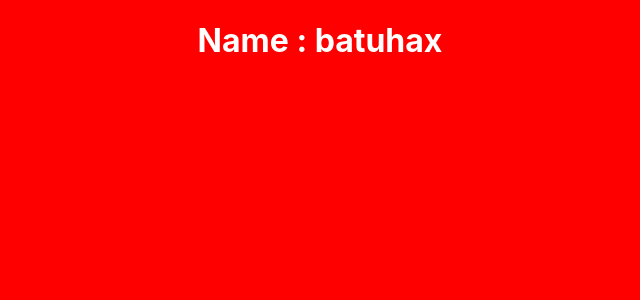
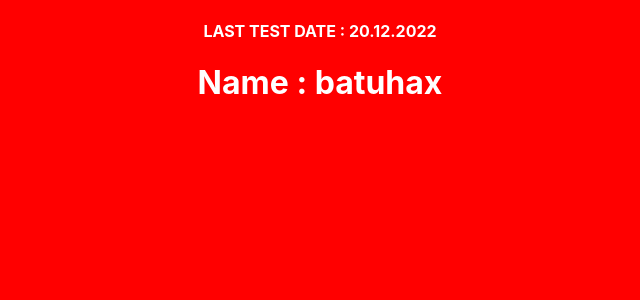
Before and after one commit to batuhansalkim/Im-working-on-react, a React (Create React App) app in the folder reactnew2/learnreact/: page / in a window 1280 px wide. Shown: the top 300 px of the page, without its empty margins (320-960 px from the left). Built offline with nearby package versions, Linux system fonts and the light colour scheme.

Commit message:
last test

```diff
--- a/reactnew2/learnreact/src/App.js
+++ b/reactnew2/learnreact/src/App.js
@@ -5,7 +5,7 @@ import Profile from './components/Profile';
 function App() {
   return (
     <div className="App">
-
+      <h4>LAST TEST DATE : 20.12.2022</h4>
       <Profile name="batuhax"/>
     </div>
   );
```
